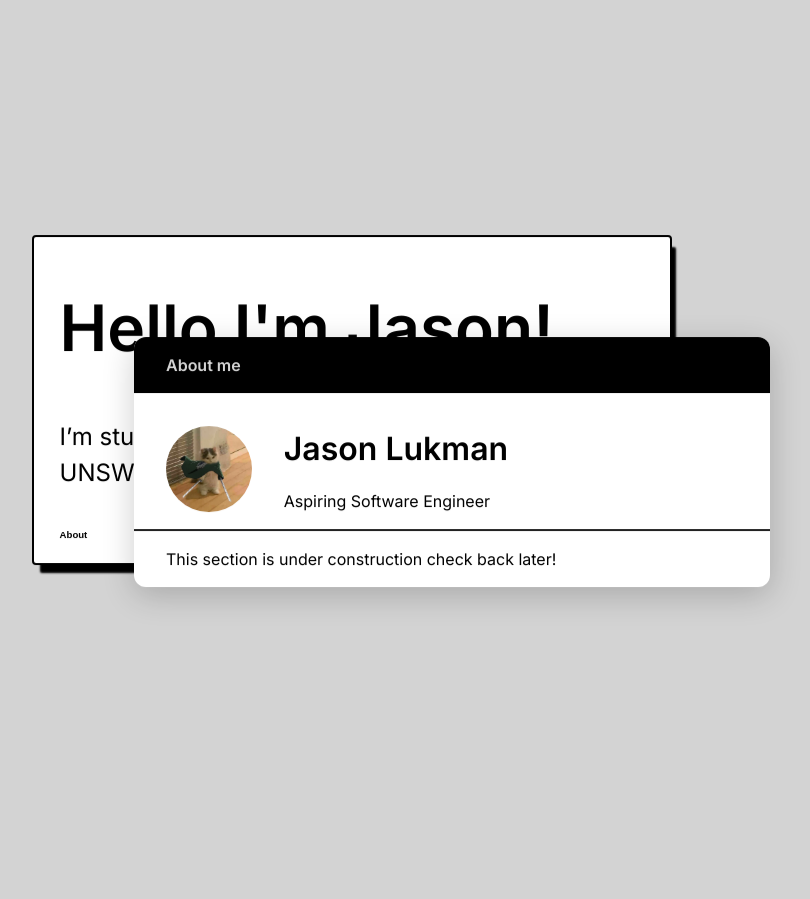
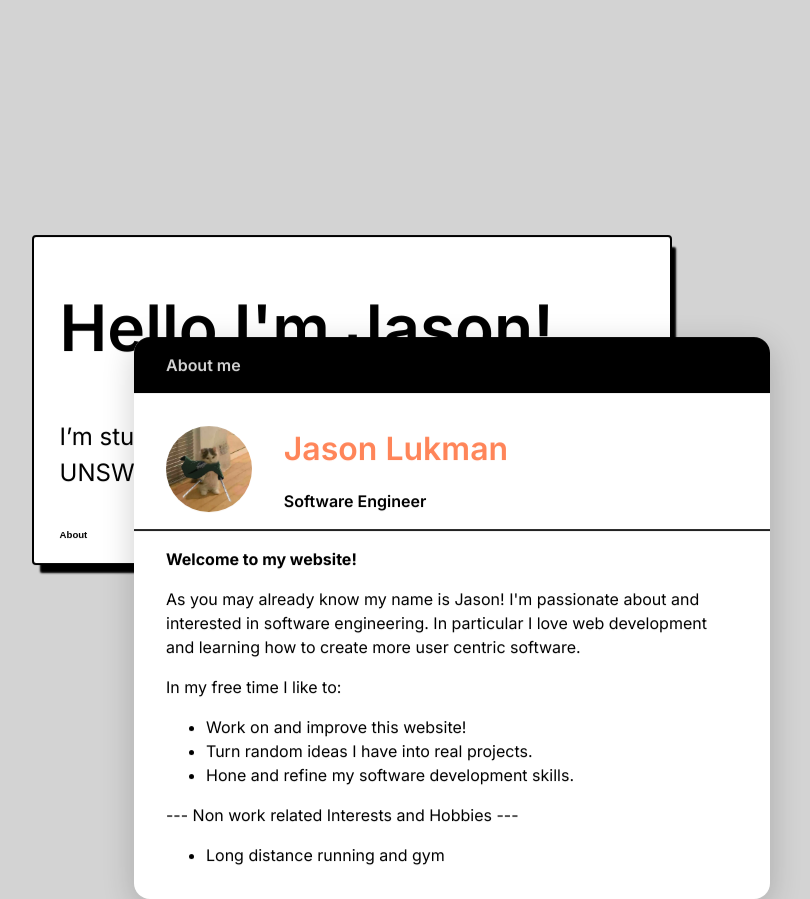
Before and after one commit to Sl1ceD1ce/portfolio-site, a React (Vite) app: page / in a window 1280 px wide. Both pictures are taken after a click on the button "About". Shown: the whole page, without its empty margins (288-1098 px from the left). Before the commit the page ends 800 px from the top, so only its background shows below. Built offline with nearby package versions, Linux system fonts and the light colour scheme; some icons are missing; a web font is replaced by a local one.

Commit message:
Implemented a zoom out animation when a pop up is closed. Improved colour scheme through highlight colours. Completed the about me pop up content

```diff
--- a/src/PopUpContext.tsx
+++ b/src/PopUpContext.tsx
@@ -5,6 +5,7 @@ export type PopupType = "About" | "Projects";
 
 interface PopupContextType {
   popups: Record<PopupType, boolean>;
+  closing: Record<PopupType, boolean>;
   openPopup: (popup: PopupType) => void;
   closePopup: (popup: PopupType) => void;
   closeAll: () => void;
@@ -26,16 +27,31 @@ export const PopupProvider = ({ children }: { children: ReactNode }) => {
     Projects: false,
   });
 
+  const [closing, setClosing] = useState<Record<PopupType, boolean>>({
+    About: false,
+    Projects: false,
+  });
+
   const openPopup = (popup: PopupType) =>
     setPopups((prev) => ({ ...prev, [popup]: true }));
 
-  const closePopup = (popup: PopupType) =>
-    setPopups((prev) => ({ ...prev, [popup]: false }));
+  const closePopup = (popup: PopupType) => {
+    setClosing((prev) => ({ ...prev, [popup]: true }));
+    setTimeout(() => {
+      setPopups((prev) => ({ ...prev, [popup]: false }));
+      setClosing((prev) => ({ ...prev, [popup]: false }));
+    }, 1000);
+  };
 
-  const closeAll = () => setPopups({ About: false, Projects: false });
+  const closeAll = () => {
+    (["About", "Projects"] as PopupType[]).forEach((popup) =>
+      closePopup(popup),
+    );
+  };
 
   const contextValue: PopupContextType = {
     popups,
+    closing,
     openPopup,
     closePopup,
     closeAll,
--- a/src/components/Components.css
+++ b/src/components/Components.css
@@ -85,3 +85,7 @@ header nav {
   display: flex;
   justify-content: space-;
 }
+
+.highlight {
+  color: var(--highlight-color);
+}
--- a/src/components/PopUps.css
+++ b/src/components/PopUps.css
@@ -4,9 +4,9 @@
   left: 0;
   width: 100%;
   background: var(--bg2-color);
-  border-radius: 12px;
+  border-radius: 1rem;
   box-shadow: 0 8px 32px rgba(0, 0, 0, 0.2);
-  overflow: hidden;
+  padding-bottom: 2rem;
   z-index: 100;
 }
 
@@ -17,6 +17,7 @@
   background: var(--border-color);
   cursor: grab;
   user-select: none;
+  border-radius: 1rem 1rem 0rem 0rem;
 }
 
 .popup-titlebar:active {
@@ -24,11 +25,18 @@
 }
 
 .popup-content {
+  height: 20rem;
   margin: 0rem 2rem 0rem 2rem;
+  overflow-y: scroll;
 }
 
 .animate__animated.animate__zoomIn {
   --animate-duration: 0.5s;
+  transform-origin: top left;
+}
+
+.animate__animated.animate__zoomOut {
+  --animate-duration: 1s;
   transform-origin: top left;
 }
 
@@ -40,14 +48,14 @@
 }
 
 #about-me-header {
-  margin-top: 2rem;
   display: block;
   border-bottom: 2px solid #222222;
   display: flex;
   align-items: center;
   justify-content: flex-start;
   gap: 2rem;
-  padding: 0rem 2rem 1rem 2rem;
+  padding: 2rem 2rem 1rem 2rem;
+  margin-bottom: 1rem;
 }
 
 #about-me-text-header {
@@ -63,13 +71,18 @@
 }
 
 #about-me-title {
+  color: var(--highlight-color);
   font-weight: 600;
   font-size: 2rem;
   margin: 0;
 }
 
 #about-me-sub-title {
-  font-weight: 400;
+  font-weight: 600;
+}
+
+.email-link {
+  color: var(--highlight-color);
 }
 
 .popup-close {
--- a/src/components/PopUps.tsx
+++ b/src/components/PopUps.tsx
@@ -45,14 +45,14 @@ export function useDraggable(initial: Position = { x: 100, y: 100 }) {
 }
 
 export function AboutPopup() {
-  const { popups, closePopup } = usePopupContext();
+  const { popups, closing, closePopup } = usePopupContext();
   const { position, handleMouseDown } = useDraggable({ x: 100, y: 100 });
 
   if (!popups.About) return null;
 
   return (
     <div
-      className="animate__animated animate__zoomIn popup-card"
+      className={`animate__animated ${closing.About ? "animate__zoomOut" : "animate__zoomIn"} popup-card`}
       style={{ transform: `translate(${position.x}px, ${position.y}px)` }}
     >
       <div className="popup-titlebar" onMouseDown={handleMouseDown}>
@@ -69,25 +69,49 @@ export function AboutPopup() {
         />
         <span id="about-me-text-header">
           <h3 id="about-me-title">Jason Lukman</h3>
-          <strong id="about-me-sub-title">Aspiring Software Engineer</strong>
+          <strong id="about-me-sub-title">Software Engineer</strong>
         </span>
       </span>
       <div className="popup-content">
-        <p>This section is under construction check back later!</p>
+        <strong>Welcome to my website!</strong>
+        <p>
+          As you may already know my name is Jason! I'm passionate about and
+          interested in software engineering. In particular I love web
+          development and learning how to create more user centric software.
+        </p>
+        <p>In my free time I like to:</p>
+        <ul>
+          <li>Work on and improve this website!</li>
+          <li>Turn random ideas I have into real projects.</li>
+          <li>Hone and refine my software development skills.</li>
+        </ul>
+        --- Non work related Interests and Hobbies ---
+        <ul>
+          <li>Long distance running and gym</li>
+          <li>Watching the NBA and playing basketball</li>
+          <li>Gaming (Valorant and CS2)</li>
+          <li>Fih 🐟</li>
+        </ul>
+        <div>
+          Contact me at this{" "}
+          <a className="email-link" href="mailto:jasonlukman729@gmail.com">
+            email!
+          </a>
+        </div>
       </div>
     </div>
   );
 }
 
 export function ProjectsPopup() {
-  const { popups, closePopup } = usePopupContext();
+  const { popups, closing, closePopup } = usePopupContext();
   const { position, handleMouseDown } = useDraggable({ x: 200, y: 150 });
 
   if (!popups.Projects) return null;
 
   return (
     <div
-      className="animate__animated animate__zoomIn popup-card"
+      className={`animate__animated ${closing.Projects ? "animate__zoomOut" : "animate__zoomIn"} popup-card`}
       style={{ transform: `translate(${position.x}px, ${position.y}px)` }}
     >
       <div className="popup-titlebar" onMouseDown={handleMouseDown}>
--- a/src/index.css
+++ b/src/index.css
@@ -8,6 +8,7 @@
   --button-color: black;
   --bg2-color: white;
   --border-color: black;
+  --highlight-color: #ff8559;
 
   font-synthesis: none;
   text-rendering: optimizeLegibility;
@@ -21,12 +22,15 @@ body.dark {
   --button-color: white;
   --bg2-color: #1a1a1a;
   --border-color: white;
+  --highlight-color: #7df3e1;
 }
 
 body {
   background-color: var(--bg-color);
   color: var(--text-color);
-  transition: background-color 0.3s, color 0.3s;
+  transition:
+    background-color 0.3s,
+    color 0.3s;
 }
 
 .ColorThemeButton {
```
